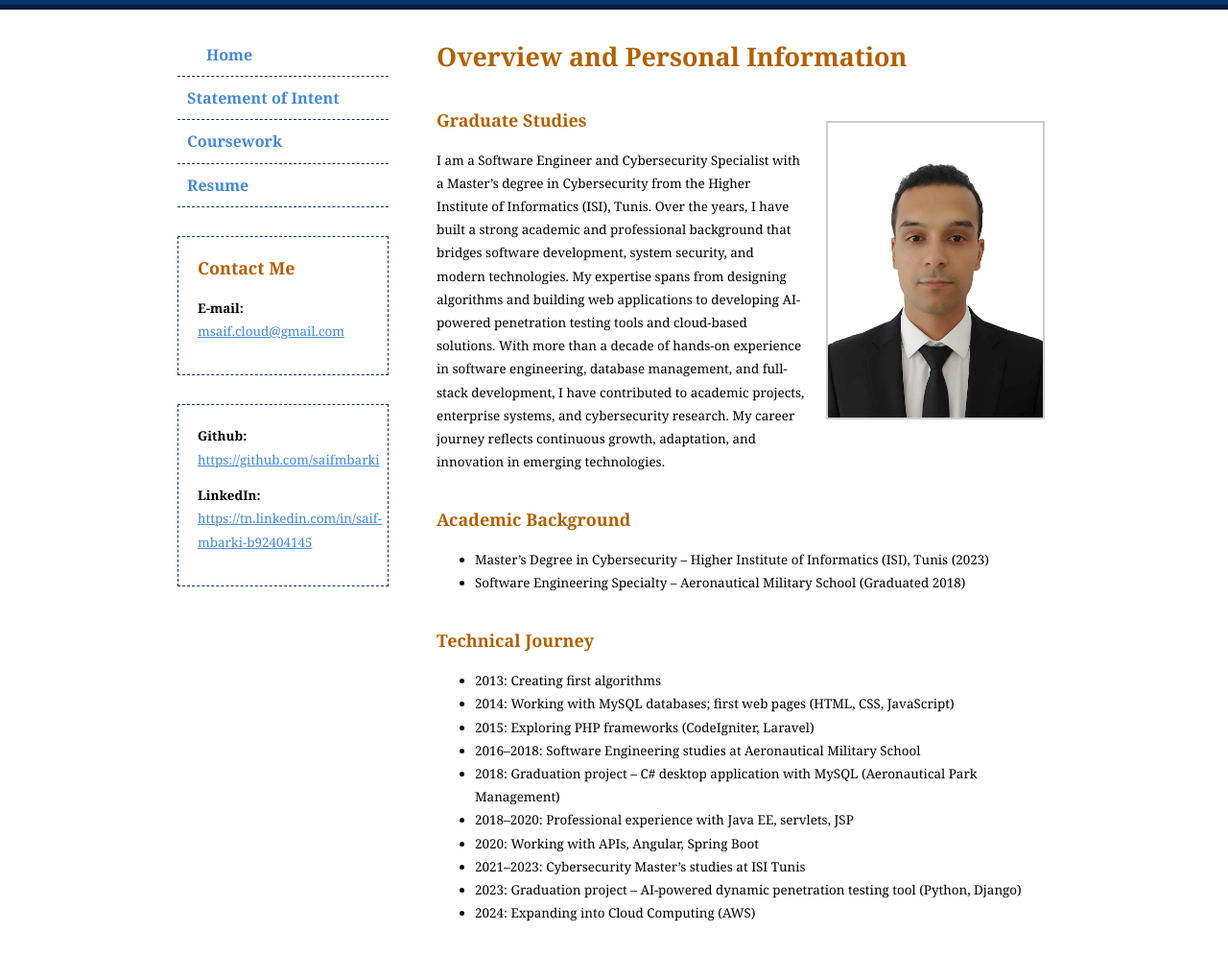
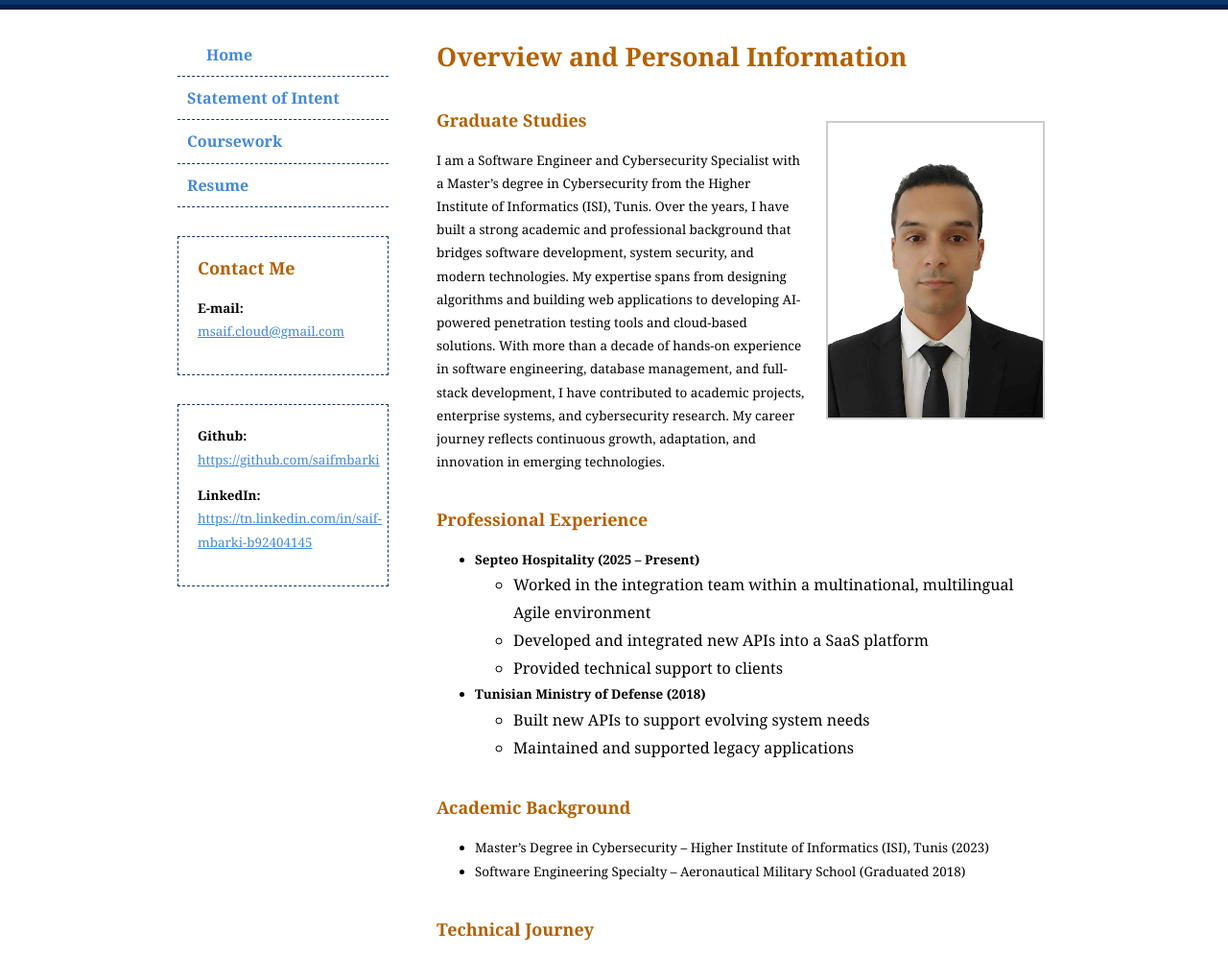
Before and after one commit to saifmbarki/get-ready4prod, a plain HTML site: page index.html in a window 1280 px wide. Shown: the part 95-1090 px from the top of the page at 96% size. Drawn offline with Linux system fonts and the light colour scheme.

Commit message:
Update index.html

```diff
--- a/index.html
+++ b/index.html
@@ -52,6 +52,26 @@ With more than a decade of hands-on experience in software engineering, database
 
 <section id="overview-personal-info">
 
+<h3>Professional Experience</h3>
+<ul>
+  <li>
+    <strong>Septeo Hospitality (2025 – Present)</strong>
+    <ul>
+      <li>Worked in the integration team within a multinational, multilingual Agile environment</li>
+      <li>Developed and integrated new APIs into a SaaS platform</li>
+      <li>Provided technical support to clients</li>
+    </ul>
+  </li>
+  <li>
+    <strong>Tunisian Ministry of Defense (2018)</strong>
+    <ul>
+      <li>Built new APIs to support evolving system needs</li>
+      <li>Maintained and supported legacy applications</li>
+    </ul>
+  </li>
+</ul>
+
+
 <h3>Academic Background</h3>
 <ul>
 <li>Master’s Degree in Cybersecurity – Higher Institute of Informatics (ISI), Tunis (2023)</li>
```
